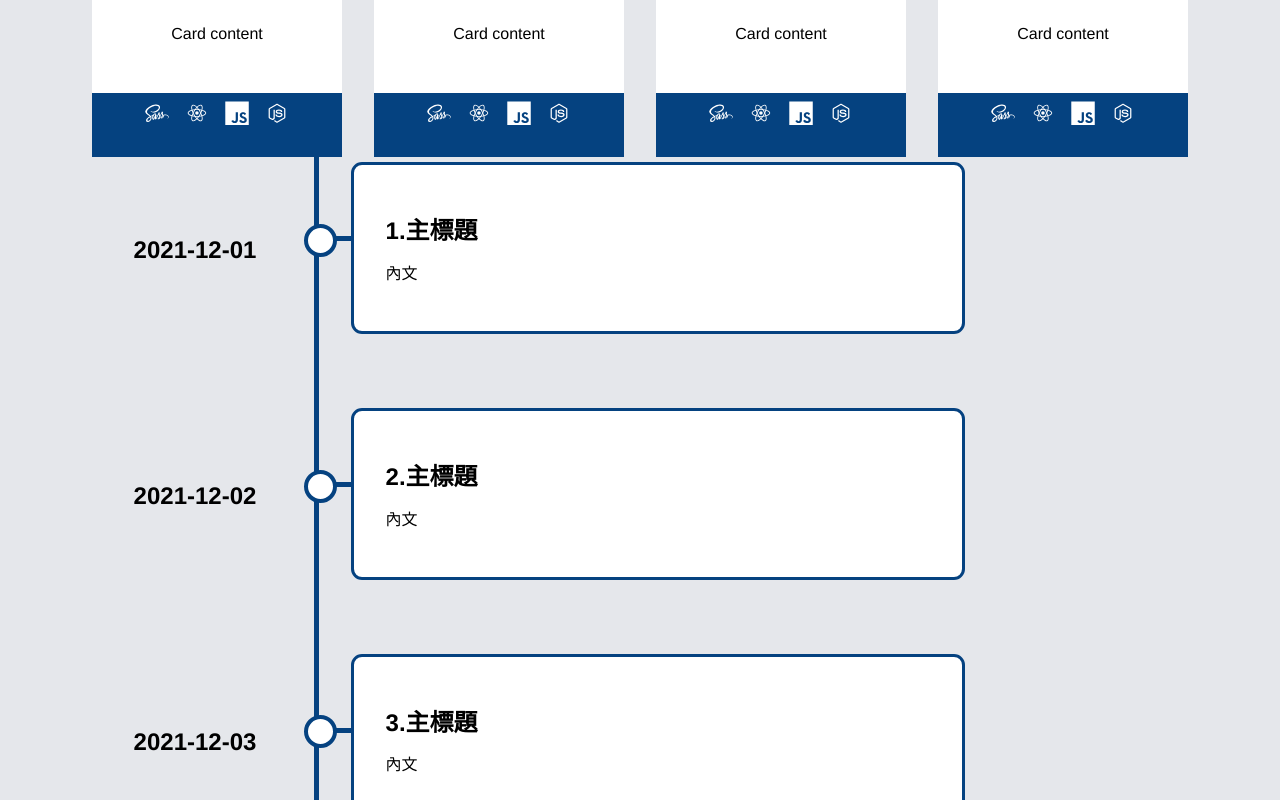
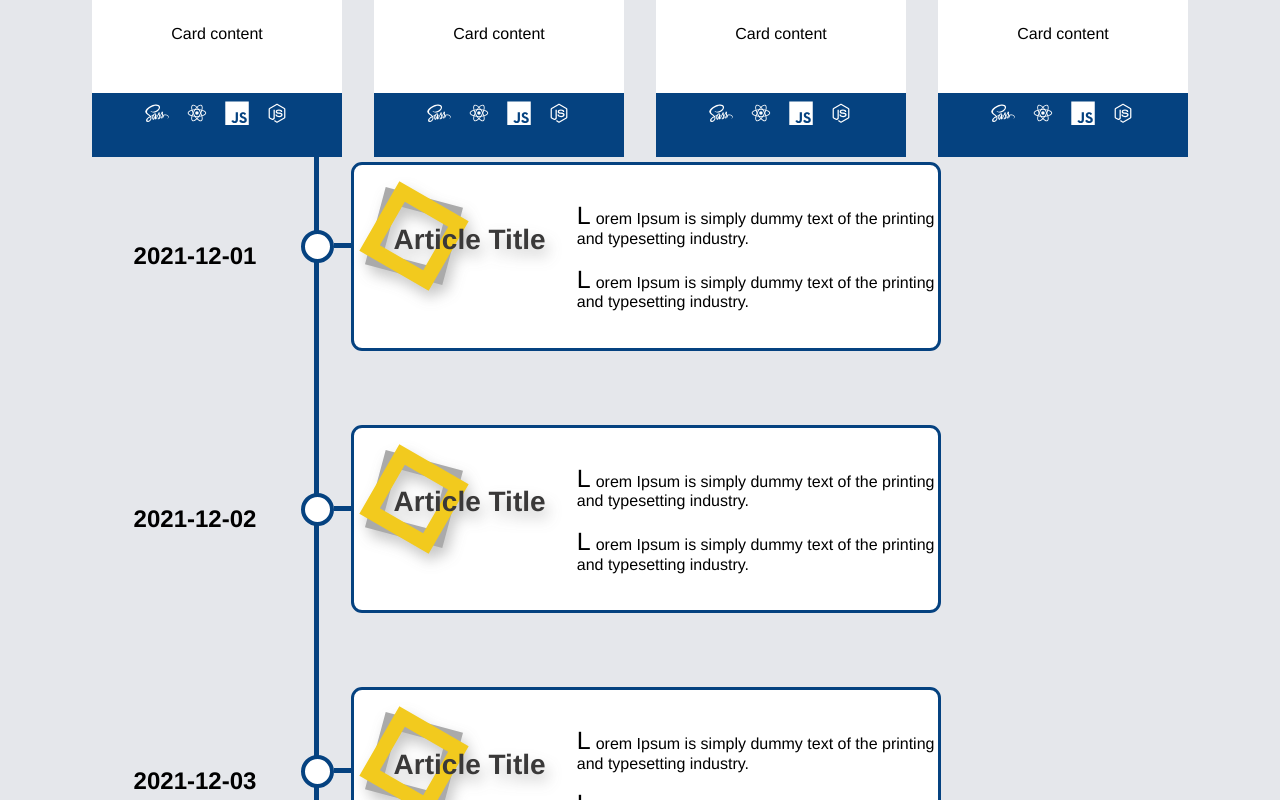
Before and after one commit to SlienceAn/Next-Layout, a Next.js app: page / in a window 1280 px wide. Shown: the part 860-1660 px from the top of the page. Built offline with nearby package versions, Linux system fonts and the light colour scheme.

Commit message:
TextLayout Deon & Merge Timeline Component

```diff
--- a/component/Footer.tsx
+++ b/component/Footer.tsx
@@ -1,9 +1,10 @@
 import React from 'react';
-
+import PieChart from './PieChart';
 const Footer = () => {
     return (
         <div className="footer">
             <div className="footer-content"></div>
+            <div className="footer-bottom"></div>
         </div>
     )
 }
--- /dev/null
+++ b/component/TextLayout.tsx
@@ -0,0 +1,15 @@
+import React from 'react';
+
+const TextLayout = () => {
+    return (
+        <div className="Text-box">
+            <h1>Article Title</h1>
+            <div className="Text-box-content">
+                <p>Lorem Ipsum is simply dummy text of the printing and typesetting industry.</p>
+                <p>Lorem Ipsum is simply dummy text of the printing and typesetting industry.</p>
+            </div>
+        </div>
+    );
+};
+
+export default TextLayout;
--- a/component/Timeline.tsx
+++ b/component/Timeline.tsx
@@ -1,14 +1,13 @@
 import React from 'react';
-
+import TextLayout from './TextLayout';
 const Timeline = () => {
     return (
         <div className="timeline">
-            {new Array(6).fill(0).map((el, idx) =>
+            {new Array(3).fill(0).map((el, idx) =>
                 <div className="timeline-container">
                     <h2 className="timeline-time">2021-12-0{idx + 1}</h2>
                     <div className="timeline-content">
-                        <h2>{idx + 1}.主標題</h2>
-                        <p>內文</p>
+                        <TextLayout />
                     </div>
                 </div>
             )}
--- a/pages/_app.tsx
+++ b/pages/_app.tsx
@@ -8,6 +8,7 @@ import '../styles/Timeline.scss'
 import '../styles/ProfileCard.scss'
 import '../styles/PieChart.scss'
 import '../styles/RotateCube.scss'
+import '../styles/TextLayout.scss'
 function MyApp({ Component, pageProps }: AppProps) {
   return <Component {...pageProps} />
 }
--- /dev/null
+++ b/styles/TextLayout.scss
@@ -0,0 +1,57 @@
+@import 'index';
+
+//文字排版
+.Text-box {
+    display: flex;
+    width: 100%;
+
+    & h1,
+    &-content {
+        flex-shrink: 0;
+    }
+
+    & h1 {
+        width: 30%;
+        font-size: 28px;
+        color: rgb(58, 57, 57);
+        padding: 20px;
+        position: relative;
+        display: flex;
+        align-self: flex-start;
+        filter: drop-shadow(4px 8px 7px rgba(rgb(70, 69, 69), 0.3));
+
+        &::before {
+            @extend .square;
+            border: 15px solid #F2CA1E;
+            transform: rotate(30deg);
+            z-index: -1;
+        }
+
+        &::after {
+            @extend .square;
+            border: 15px solid #aaa;
+            transform: rotate(15deg);
+            z-index: -2;
+        }
+    }
+
+    &-content {
+        width: 70%;
+
+        & p::first-letter {
+            font-size: 25px;
+            margin-right: 5px;
+        }
+    }
+
+}
+
+.square {
+    content: "";
+    display: block;
+    position: absolute;
+    bottom: 0;
+    left: 0;
+    width: 50px;
+    height: 50px;
+}
--- a/styles/Timeline.scss
+++ b/styles/Timeline.scss
@@ -32,7 +32,7 @@
             content: '';
             position: absolute;
             top: 40%;
-            left: -10px;
+            left: -13px;
             width: 25px;
             height: 25px;
             background-color: white;
@@ -64,7 +64,7 @@
     &-content {
         width: 100%;
         background: #fff;
-        padding: 2rem;
+        padding: 20px;
         border-radius: .5rem;
         outline: solid $theme-color;
 
```
